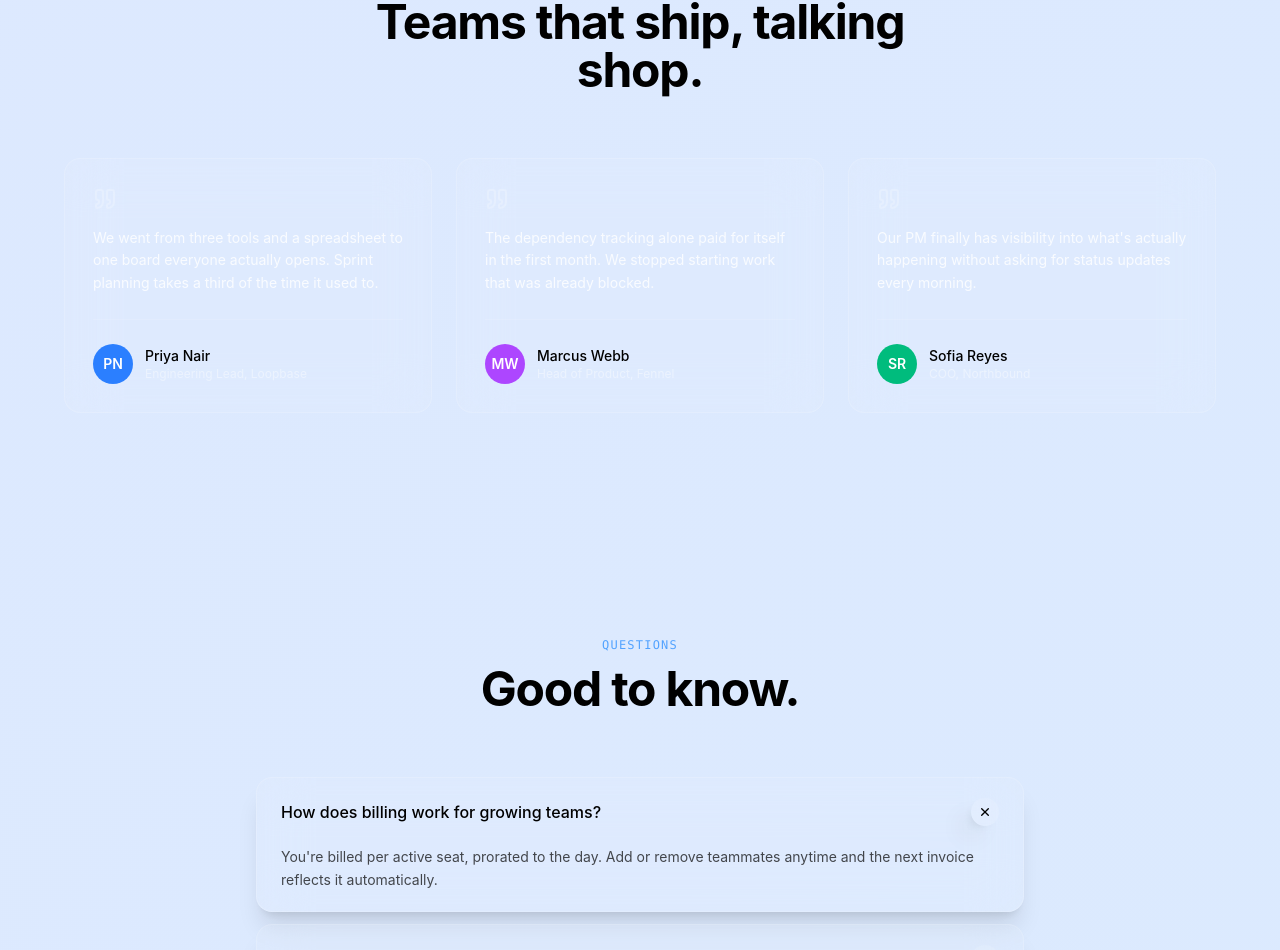
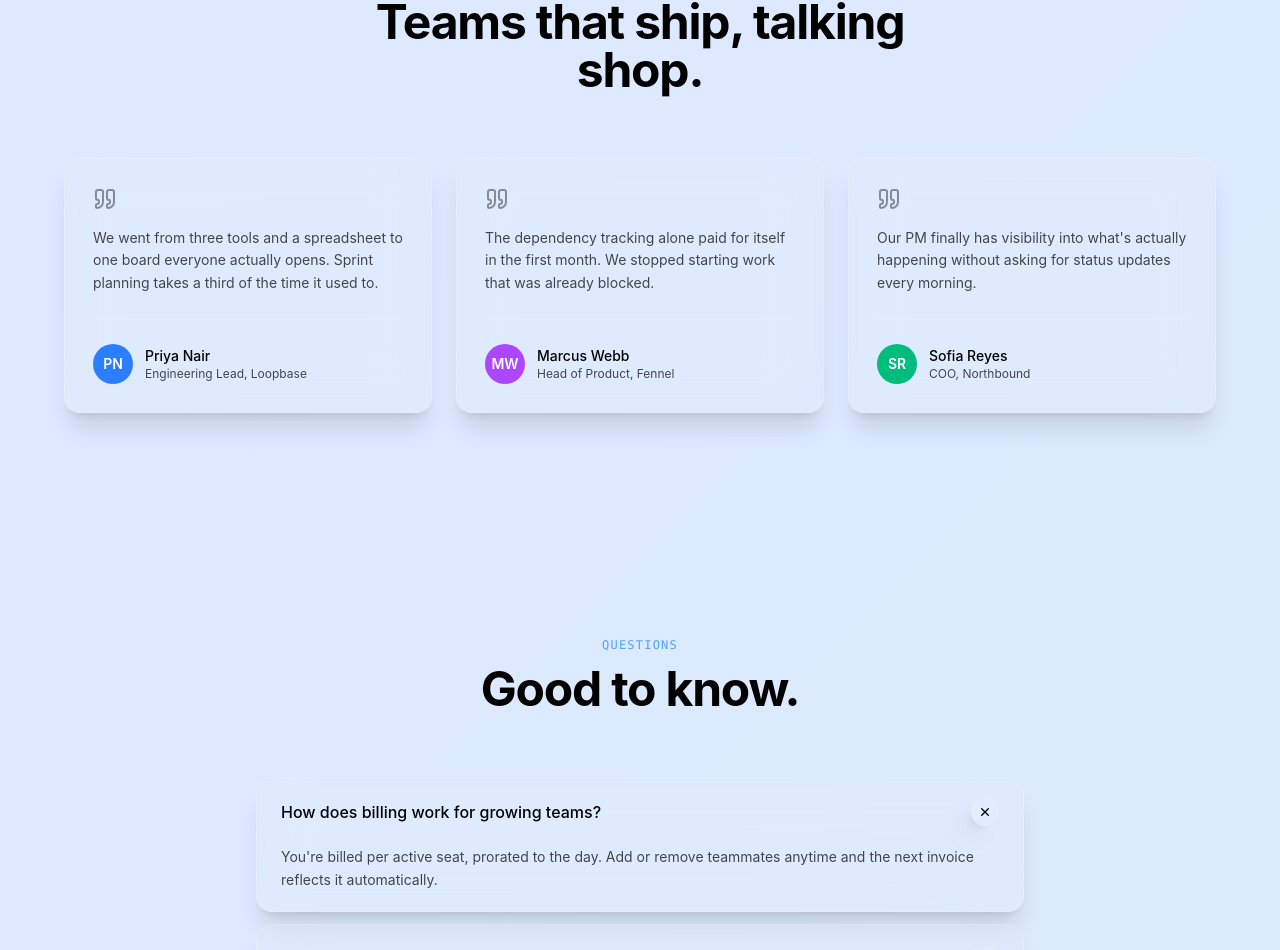
Before and after one commit to subham-oss/Task-Management-Application, a React (Vite) app in the folder client/: page / in a window 1280 px wide. Shown: the part 2873-3823 px from the top of the page. Built offline with nearby package versions, Linux system fonts and the light colour scheme.

Commit message:
fixed the opacity of Testimonials

```diff
--- a/client/src/components/Testimonials.tsx
+++ b/client/src/components/Testimonials.tsx
@@ -60,10 +60,10 @@ export default function Testimonials() {
               viewport={{ once: true, margin: "-80px" }}
               transition={{ duration: 0.6, delay: i * 0.12 }}
               style={{ transformStyle: "preserve-3d" }}
-              className="glass rounded-2xl p-7 flex flex-col"
+              className="glass rounded-2xl p-7 shadow-xl flex flex-col"
             >
-              <Quote className="w-6 h-6 text-white/20 mb-4" />
-              <p className="text-sm leading-relaxed text-white/80 flex-1">
+              <Quote className="w-6 h-6 opacity-40 mb-4" />
+              <p className="text-sm leading-relaxed opacity-70 flex-1">
                 {t.quote}
               </p>
               <div className="flex items-center gap-3 mt-6 pt-6 border-t border-white/10">
@@ -74,7 +74,7 @@ export default function Testimonials() {
                 </div>
                 <div>
                   <p className="text-sm font-medium">{t.name}</p>
-                  <p className="text-xs text-white/40">{t.role}</p>
+                  <p className="text-xs opacity-70">{t.role}</p>
                 </div>
               </div>
             </motion.div>
```
